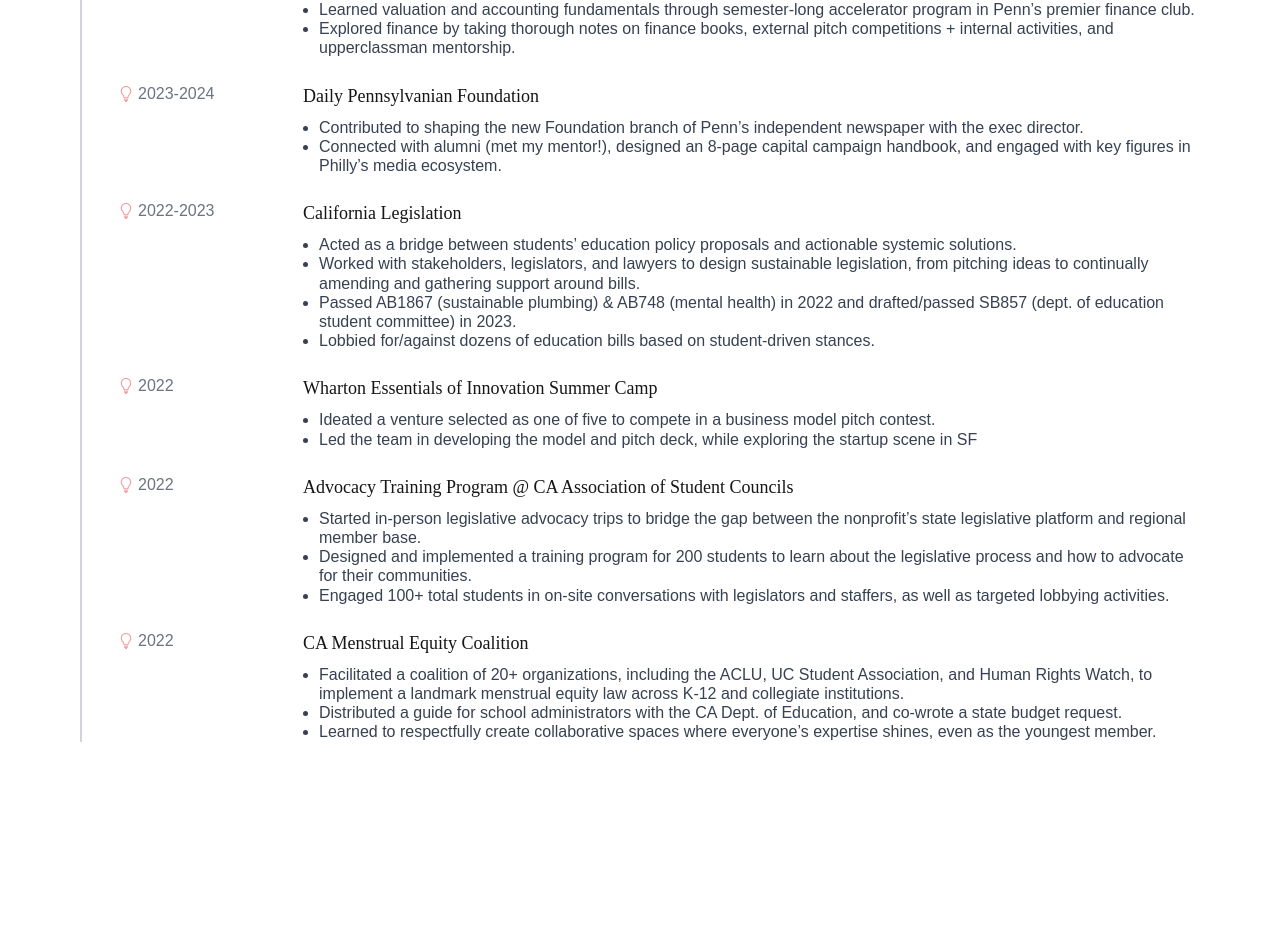
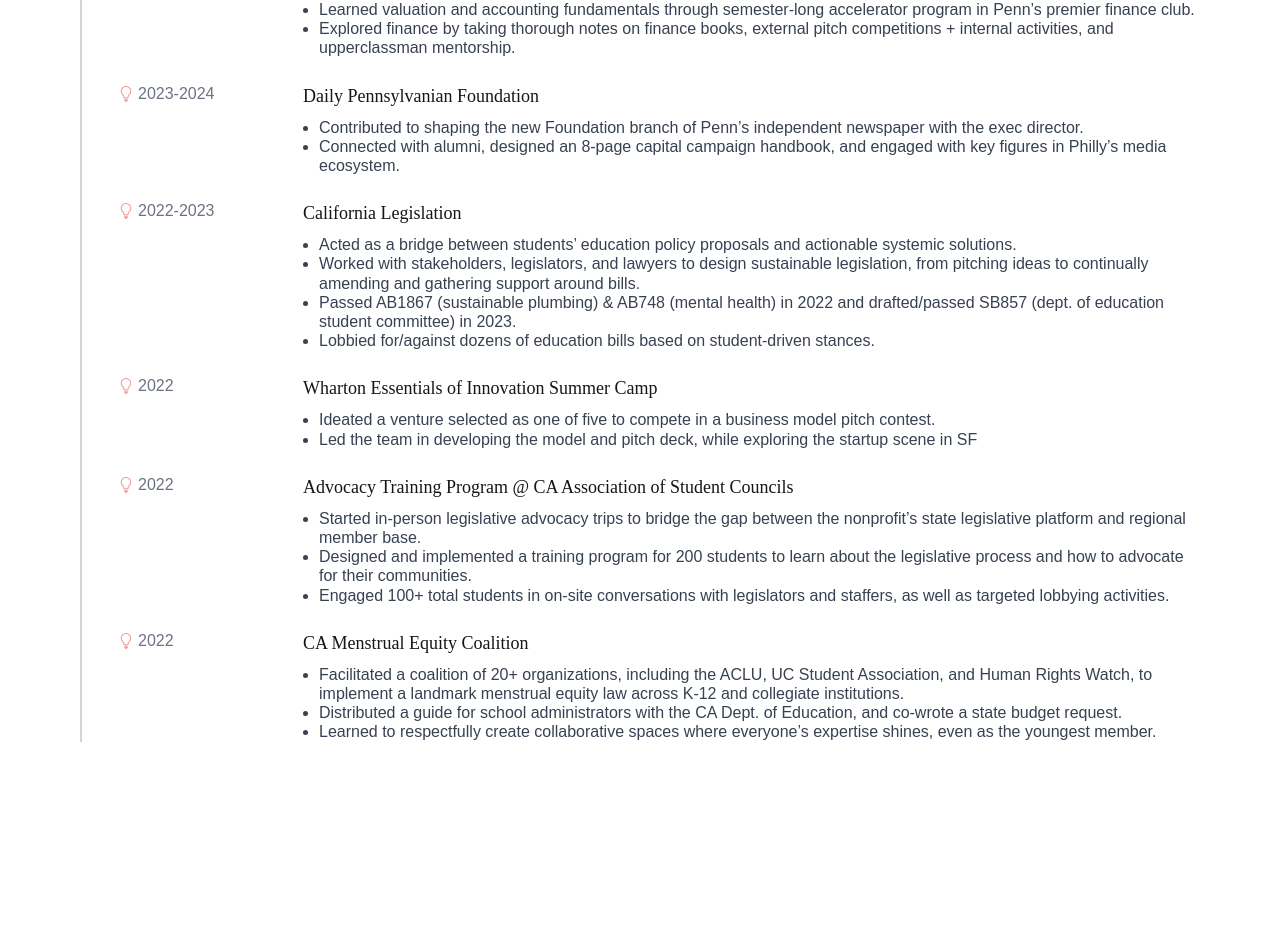
Before and after one commit to kimestelle/my-portfolio, a Next.js app: page / in a window 1280 px wide. Shown: the part 1340-2267 px from the top of the page. Built offline with nearby package versions, Linux system fonts and the light colour scheme; a web font is replaced by a local one.

Commit message:
trying again to commit

```diff
--- a/src/app/components/Timeline.tsx
+++ b/src/app/components/Timeline.tsx
@@ -144,7 +144,7 @@
       description: "Daily Pennsylvanian Foundation",
       bulletPoints: [
         "Contributed to shaping the new Foundation branch of Penn’s independent newspaper with the exec director.",
-        "Connected with alumni (met my mentor!), designed an 8-page capital campaign handbook, and engaged with key figures in Philly’s media ecosystem.",
+        "Connected with alumni, designed an 8-page capital campaign handbook, and engaged with key figures in Philly’s media ecosystem.",
       ],
       imageUrls: ["/images/daily-pennsylvanian.jpg"],
       iconType: "lightbulb",
```
